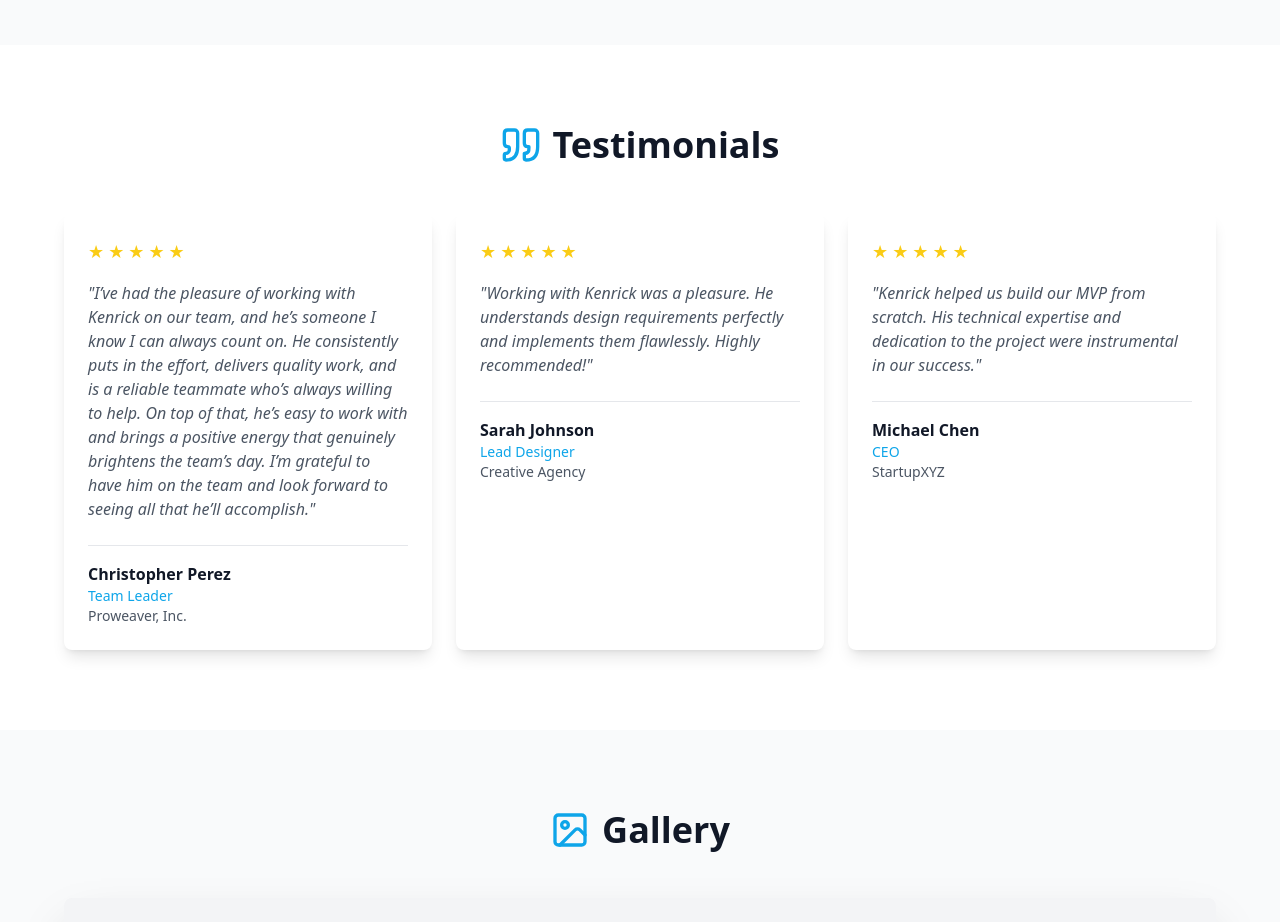
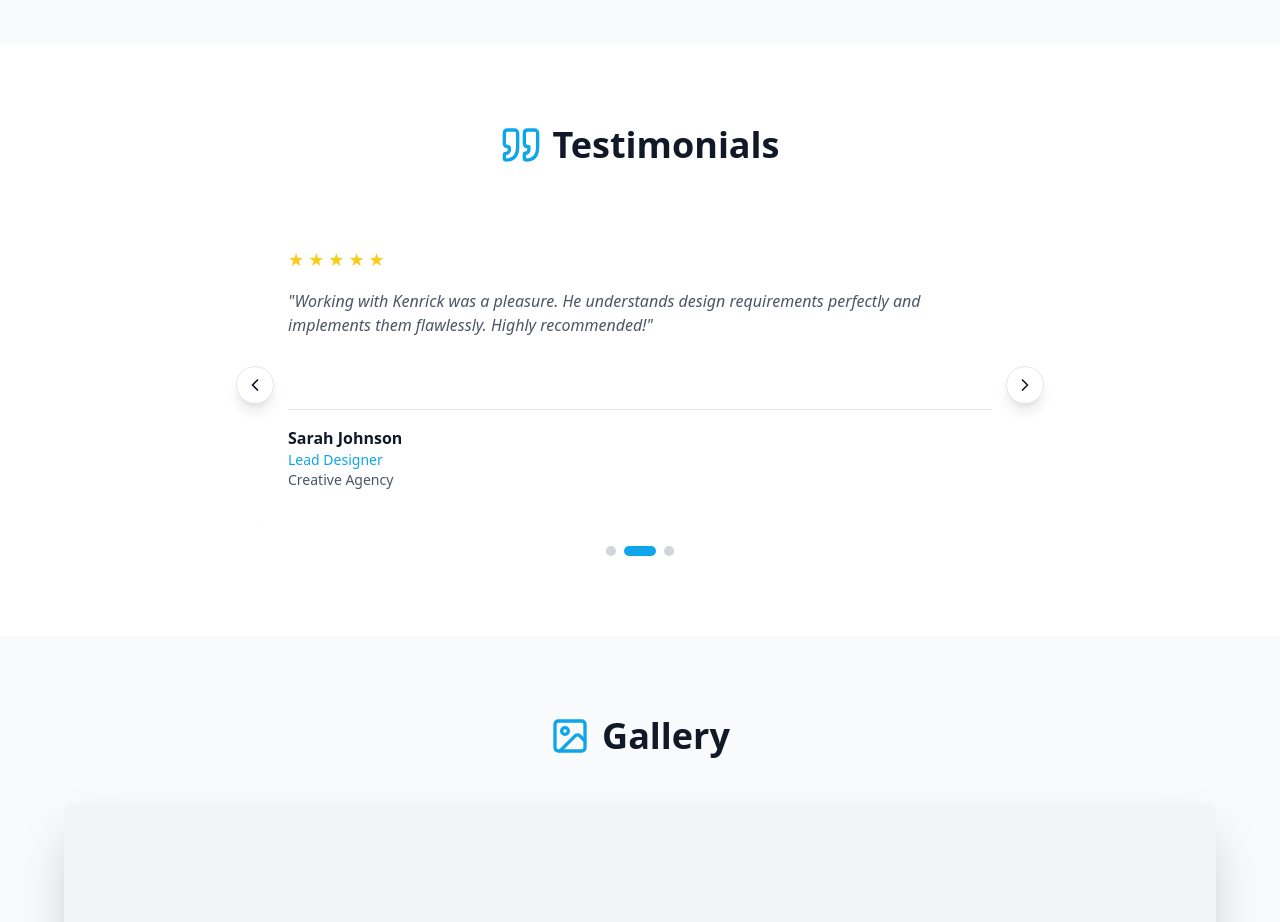
Before and after one commit to KenrickLabuca/kenricklabuca, a React (Vite) app: page / in a window 1280 px wide. Shown: the part 1640-2562 px from the top of the page. Built offline with nearby package versions, Linux system fonts and the light colour scheme.

Commit message:
testimonial carousel

```diff
--- a/src/pages/Home.jsx
+++ b/src/pages/Home.jsx
@@ -5,6 +5,8 @@ import { Link } from 'react-router-dom'
 
 export default function Home() {
   const [currentImageIndex, setCurrentImageIndex] = useState(0)
+  const [currentTestimonialIndex, setCurrentTestimonialIndex] = useState(0)
+  const [isTestimonialPaused, setIsTestimonialPaused] = useState(false)
 
   // Hardcoded projects - no backend needed
   const projects = [
@@ -148,6 +150,25 @@ export default function Home() {
       rating: 5,
     },
   ]
+
+  const nextTestimonial = () => {
+    setCurrentTestimonialIndex((prev) => (prev + 1) % testimonials.length)
+  }
+
+  const prevTestimonial = () => {
+    setCurrentTestimonialIndex((prev) => (prev - 1 + testimonials.length) % testimonials.length)
+  }
+
+  // Auto-slide testimonials; pause while hovered
+  useEffect(() => {
+    if (testimonials.length === 0 || isTestimonialPaused) return
+
+    const interval = setInterval(() => {
+      setCurrentTestimonialIndex((prev) => (prev + 1) % testimonials.length)
+    }, 4000)
+
+    return () => clearInterval(interval)
+  }, [testimonials.length, isTestimonialPaused])
 
   // Show only first 3 projects on homepage
   const featuredProjects = projects.slice(0, 3)
@@ -363,7 +384,7 @@ export default function Home() {
 
       {/* Testimonials Section */}
       <section className="py-20 px-4">
-        <div className="max-w-6xl mx-auto">
+        <div className="max-w-3xl mx-auto">
           <motion.h2
             initial={{ opacity: 0, y: 20 }}
             whileInView={{ opacity: 1, y: 0 }}
@@ -373,38 +394,71 @@ export default function Home() {
             <Quote className="w-10 h-10 text-primary-500" />
             Testimonials
           </motion.h2>
-          <div className="grid md:grid-cols-3 gap-6">
-            {testimonials.map((testimonial, index) => (
+
+          <div
+            className="relative"
+            onMouseEnter={() => setIsTestimonialPaused(true)}
+            onMouseLeave={() => setIsTestimonialPaused(false)}
+          >
+            <div className="overflow-hidden rounded-lg">
               <motion.div
-                key={testimonial.id}
-                initial={{ opacity: 0, y: 20 }}
-                whileInView={{ opacity: 1, y: 0 }}
-                viewport={{ once: true }}
-                transition={{ delay: index * 0.1 }}
-                whileHover={{ y: -5 }}
-                className="bg-white dark:bg-gray-800 p-6 rounded-lg shadow-lg hover:shadow-xl transition-shadow"
+                key={currentTestimonialIndex}
+                initial={{ opacity: 0, x: 60 }}
+                animate={{ opacity: 1, x: 0 }}
+                transition={{ duration: 0.45, ease: 'easeOut' }}
+                className="bg-white dark:bg-gray-800 p-6 md:p-8 shadow-lg"
               >
                 <div className="flex items-center gap-1 mb-4">
-                  {[...Array(testimonial.rating)].map((_, i) => (
+                  {[...Array(testimonials[currentTestimonialIndex].rating)].map((_, i) => (
                     <span key={i} className="text-yellow-400 text-lg">★</span>
                   ))}
                 </div>
-                <p className="text-gray-600 dark:text-gray-400 mb-6 italic">
-                  "{testimonial.content}"
+                <p className="text-gray-600 dark:text-gray-400 mb-6 italic min-h-[6rem]">
+                  "{testimonials[currentTestimonialIndex].content}"
                 </p>
                 <div className="border-t border-gray-200 dark:border-gray-700 pt-4">
                   <h4 className="font-bold text-gray-900 dark:text-gray-100">
-                    {testimonial.name}
+                    {testimonials[currentTestimonialIndex].name}
                   </h4>
                   <p className="text-sm text-primary-500">
-                    {testimonial.position}
+                    {testimonials[currentTestimonialIndex].position}
                   </p>
                   <p className="text-sm text-gray-600 dark:text-gray-400">
-                    {testimonial.company}
+                    {testimonials[currentTestimonialIndex].company}
                   </p>
                 </div>
               </motion.div>
-            ))}
+            </div>
+
+            <button
+              onClick={prevTestimonial}
+              className="absolute left-0 top-1/2 -translate-y-1/2 -translate-x-3 md:-translate-x-5 z-10 p-2 bg-white dark:bg-gray-800 rounded-full shadow-lg hover:scale-110 transition-transform border border-gray-200 dark:border-gray-700"
+              aria-label="Previous testimonial"
+            >
+              <ChevronLeft className="w-5 h-5 text-gray-900 dark:text-gray-100" />
+            </button>
+            <button
+              onClick={nextTestimonial}
+              className="absolute right-0 top-1/2 -translate-y-1/2 translate-x-3 md:translate-x-5 z-10 p-2 bg-white dark:bg-gray-800 rounded-full shadow-lg hover:scale-110 transition-transform border border-gray-200 dark:border-gray-700"
+              aria-label="Next testimonial"
+            >
+              <ChevronRight className="w-5 h-5 text-gray-900 dark:text-gray-100" />
+            </button>
+
+            <div className="flex justify-center gap-2 mt-6">
+              {testimonials.map((testimonial, index) => (
+                <button
+                  key={testimonial.id}
+                  onClick={() => setCurrentTestimonialIndex(index)}
+                  className={`h-2.5 rounded-full transition-all ${
+                    index === currentTestimonialIndex
+                      ? 'w-8 bg-primary-500'
+                      : 'w-2.5 bg-gray-300 dark:bg-gray-600 hover:bg-primary-400'
+                  }`}
+                  aria-label={`Go to testimonial ${index + 1}`}
+                />
+              ))}
+            </div>
           </div>
         </div>
       </section>
```
